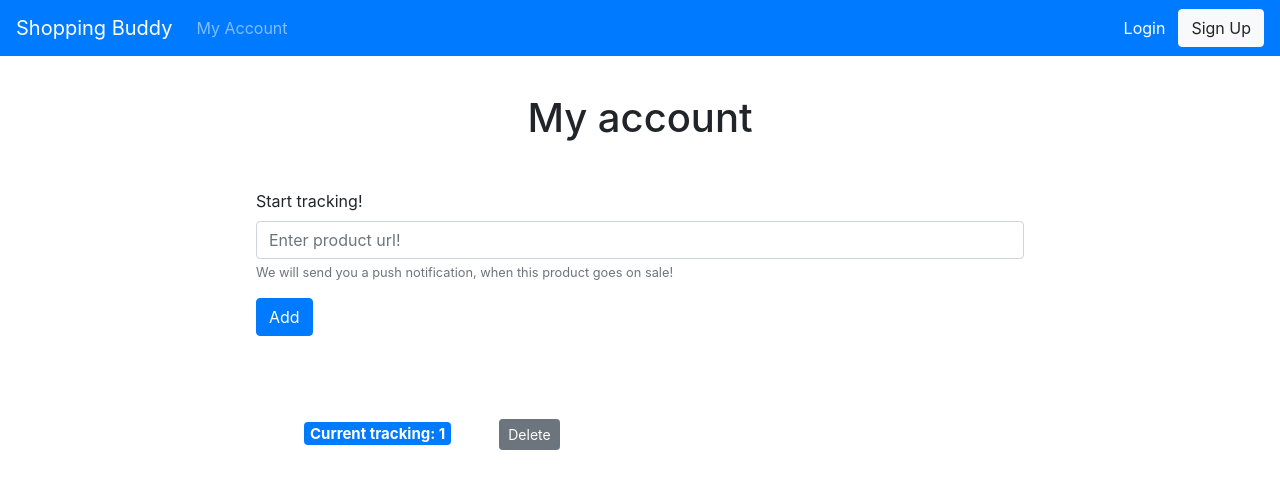
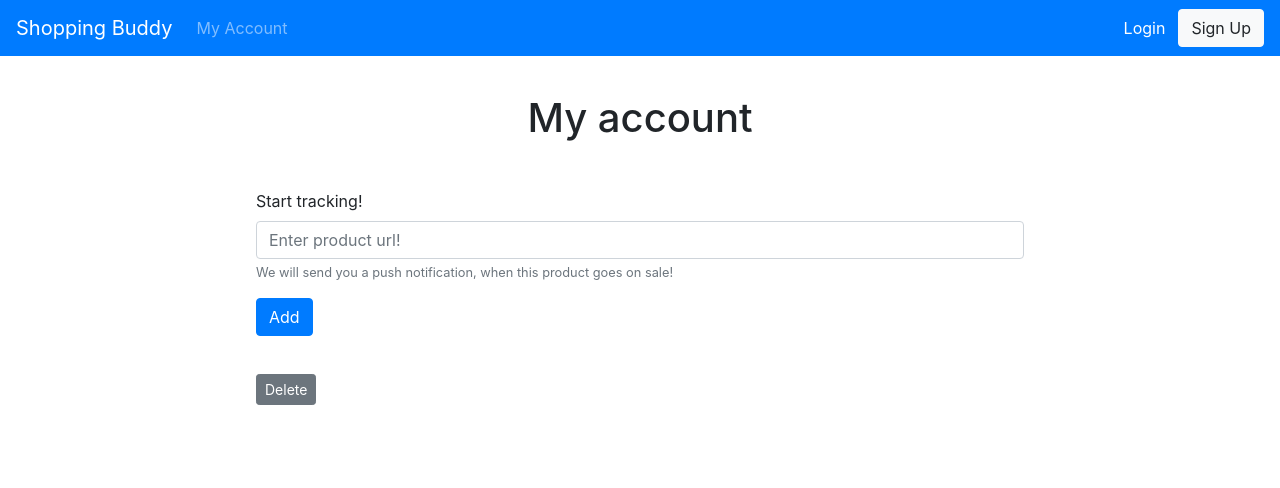
Before and after one commit to sydnieec/ShoppingBuddy, a React (Create React App) app: page /myaccount in a window 1280 px wide. Shown: the top 488 px of the page. Built offline with nearby package versions, Linux system fonts and the light colour scheme.

Commit message:
fixed scrapers bug

```diff
--- a/src/components/addItem.jsx
+++ b/src/components/addItem.jsx
@@ -24,6 +24,9 @@ class AddItem extends React.Component {
 
   render() {
     return (
+      //tracks how many items you currently have
+
+      // form to add item
       <Form style={divStyle} onSubmit={this.handleSubmit}>
         <Form.Group controlId="formBasicEmail">
           <Form.Label>Start tracking!</Form.Label>
--- a/src/components/itemsComponent.jsx
+++ b/src/components/itemsComponent.jsx
@@ -6,25 +6,25 @@ class Item extends Component {
   render() {
     return (
       <div style={divStyle}>
-        <span className={this.getBadgeClasses()} style={{ fontSize: 15 }}>
+        {/* <span className={this.getBadgeClasses()} style={{ fontSize: 15 }}>
           {this.formatCount()}
-        </span>
+        </span> */}
         <button className="btn btn-secondary btn-sm ">Delete </button>
       </div>
     );
   }
-  getBadgeClasses() {
-    let classes = "badge m-5 badge-";
-    classes += this.state.count === 0 ? "warning" : "primary";
-    return classes;
-  }
+  // getBadgeClasses() {
+  //   let classes = "badge m-5 badge-";
+  //   classes += this.state.count === 0 ? "warning" : "primary";
+  //   return classes;
+  // }
 
-  formatCount() {
-    const { count } = this.state;
-    return count === 0
-      ? "You are not currently tracking any items"
-      : "Current tracking: " + count;
-  }
+  // formatCount() {
+  //   const { count } = this.state;
+  //   return count === 0
+  //     ? "You are not currently tracking any items"
+  //     : "Current tracking: " + count;
+  // }
 }
 
 export default Item;
```
Also changed, not shown: scrapers.js (added, +43 -0 lines), src/scrapers.js (deleted, +0 -27 lines).
